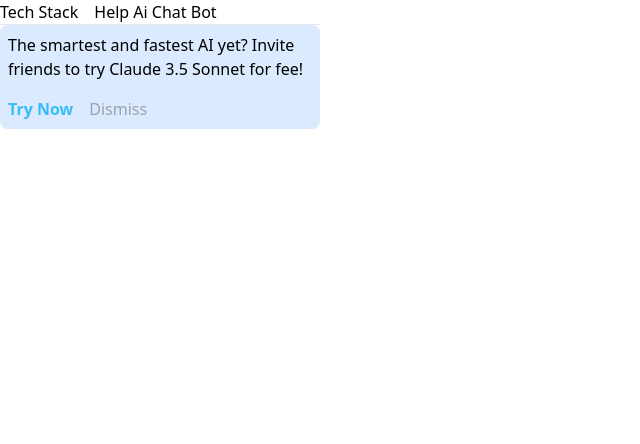
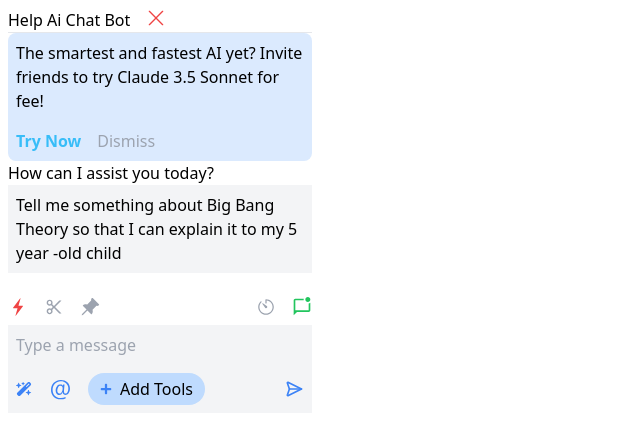
Before and after one commit to raghavawasthi24/AI-ChatBot, a React (Vite) app: page / in a window 1280 px wide. Shown: the top 444 px of the page, without its empty margins (0-640 px from the left). Built offline with nearby package versions, Linux system fonts and the light colour scheme.

Commit message:
created the basic structure

```diff
--- a/package.json
+++ b/package.json
@@ -12,6 +12,7 @@
   "dependencies": {
     "react": "^18.3.1",
     "react-dom": "^18.3.1",
+    "react-icons": "^5.2.1",
     "webextension-polyfill": "^0.12.0"
   },
   "devDependencies": {
--- a/src/App.jsx
+++ b/src/App.jsx
@@ -1,13 +1,25 @@
 import React from "react";
+import { RxCross1 } from "react-icons/rx";
+
+
+import { IoIosFlash } from "react-icons/io";
+import { AiOutlineScissor } from "react-icons/ai";
+import { BsPinAngleFill } from "react-icons/bs";
+import { IoIosTimer } from "react-icons/io";
+import { MdOutlineMarkChatUnread } from "react-icons/md";
+
+import { FaWandMagicSparkles } from "react-icons/fa6";
+import { TbSend2 } from "react-icons/tb";
+import { VscMention } from "react-icons/vsc";
+import { FaPlus } from "react-icons/fa";
 
 export default function App() {
   return (
-    <div className="w-80">
+    <div className="w-80 p-2">
       <div className="flex gap-4">
-        <h1>Tech Stack</h1>
         <p>Help Ai Chat Bot</p>
+        <RxCross1 className="w-5 h-5 text-red-500" />
       </div>
-
       <hr />
 
       <div className="bg-blue-100 p-2 grid gap-4 rounded-lg">
@@ -22,6 +34,50 @@
         </div>
       </div>
 
+      <div>
+        <h1>How can I assist you today?</h1>
+
+        <div>
+          <p className="bg-gray-100 p-2">
+            Tell me something about Big Bang Theory so that I can explain it to
+            my 5 year -old child
+          </p>
+        </div>
+      </div>
+
+      <br />
+
+      <div className="grid gap-2">
+        <div className="flex justify-between">
+          <div className="flex gap-4">
+            <IoIosFlash className="w-5 h-5 text-red-500" />
+            <AiOutlineScissor className="w-5 h-5 text-gray-400" />
+            <BsPinAngleFill className="w-5 h-5 text-gray-400" />
+          </div>
+          <div className="flex gap-4">
+            <IoIosTimer className="w-5 h-5 text-gray-400" />
+            <MdOutlineMarkChatUnread className="w-5 h-5 text-green-500" />
+          </div>
+        </div>
+        <div className="bg-gray-100 p-2 grid gap-4">
+          <input
+            type="text"
+            placeholder="Type a message"
+            className="w-full bg-transparent outline-none"
+          />
+          <div className="flex justify-between items-center">
+            <div className="flex items-center gap-4">
+              <FaWandMagicSparkles className="w-4 h-4 text-blue-500" />
+              <VscMention className="w-6 h-6 text-blue-500" />
+              <div className="flex items-center gap-2 bg-blue-200 px-3 py-1 rounded-2xl">
+                <FaPlus className="w-3 h-3 text-blue-500" />
+                Add Tools
+              </div>
+            </div>
+            <TbSend2 className="w-5 h-5 text-blue-500" />
+          </div>
+        </div>
+      </div>
     </div>
   );
 }
```
Also changed, not shown: 1 other file (tests, documents, lock files or other folders).
